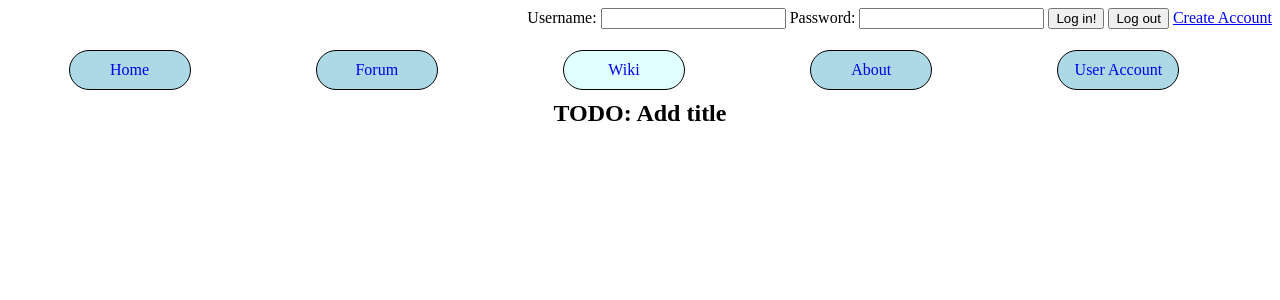
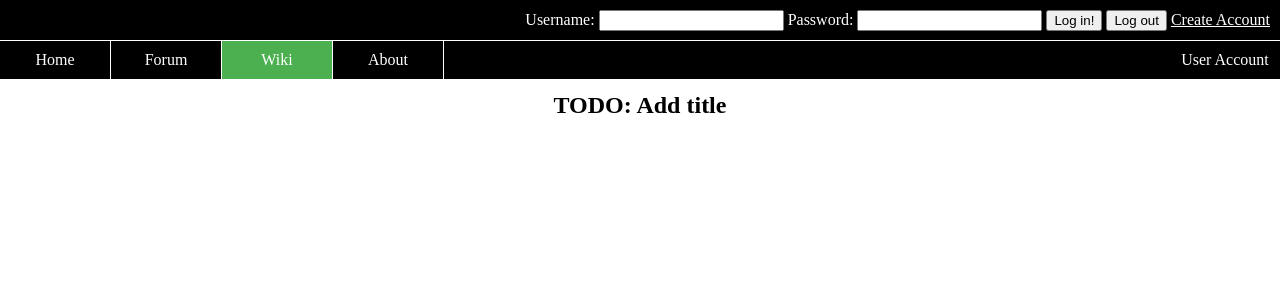
Before and after one commit to cperkin3/CSC-210-Fall-2016-Group-Project, a PHP site: page /wiki.html in a window 1280 px wide. Shown: the top 300 px of the page. Run offline with PHP 8.4, Linux system fonts and the light colour scheme.

Commit message:
Updated Css for login and nav bars

```diff
--- a/www/about.html
+++ b/www/about.html
@@ -3,6 +3,7 @@
 	<head>
 		<title>CSC 210 Project</title>
 		<link rel="stylesheet" type="text/css" href="css/nav-bar.css">
+		<link rel="stylesheet" type="text/css" href="css/login-bar.css">
 		<link rel="stylesheet" type="text/css" href="css/styles.css">
 	</head>
 	<body>
--- /dev/null
+++ b/www/css/login-bar.css
@@ -0,0 +1,21 @@
+/*
+Authors:
+TODO
+*/
+
+
+header {
+	position: fixed;
+    top: 0;
+    width: 100%;
+	margin: 0;
+	padding-top: 10px;
+	padding-bottom: 10px;
+	background-color: black;
+	color: white;
+}
+
+header a {
+	color: white;
+	padding-right: 10px;
+}
--- a/www/css/nav-bar.css
+++ b/www/css/nav-bar.css
@@ -3,52 +3,55 @@ Authors:
 TODO
 */
 
+body {
+	margin: 0;
+}
+
 nav {
+	border-top: 1px solid white;
 	position: fixed;
-    top: 50px;
+    top: 40px;
     width: 100%;
 	margin: 0;
+	padding: 0;
 }
 
 nav ul {
 	list-style-type: none;
     margin: 0;
     padding: 0;
-	/*background-color: #333;*/
+	background-color: Black;
 	width: 100%;
+	overflow: hidden;
 }
 
 nav li {
-	display: inline-block;
-	/*float: left;*/
-	margin: 0;
-	width: 19%;
-	text-align: center;
+	width: 110px;
+	float: left;
+	border-right: 1px solid white;
 }
 
 nav li:last-child {
-	/*border-right: none;*/
+	border-right: none;
+	float: right;
 }
 
 nav li a {
-	display: inline-block;
-    padding: 10px;
-	margin: 0;
-    background-color: LightBlue;
+	color: white;
+	display: block;
 	text-align: center;
+	padding: 10px 10px;
 	text-decoration: none;
+}
 
-	border-radius: 25px;
-    border: 1px solid Black;
-	width: 100px;
-    /*width: 200px;
-    height: 150px; */
+nav li a:last-child {
+	border-right: none;
 }
 
 nav li a:hover {
-    background-color: LightGreen;
+	background-color: gray;
 }
 
 nav li .current {
-	background-color: LightCyan;
+	background-color: #4CAF50;
 }
--- a/www/forum.html
+++ b/www/forum.html
@@ -3,6 +3,7 @@
 	<head>
 		<title>CSC 210 Project</title>
 		<link rel="stylesheet" type="text/css" href="css/nav-bar.css">
+		<link rel="stylesheet" type="text/css" href="css/login-bar.css">
 		<link rel="stylesheet" type="text/css" href="css/styles.css">
 	</head>
 	<body>
--- a/www/html-pages/create-account.html
+++ b/www/html-pages/create-account.html
@@ -3,6 +3,7 @@
 	<head>
 		<title>CSC 210 Project</title>
 		<link rel="stylesheet" type="text/css" href="../css/nav-bar.css">
+		<link rel="stylesheet" type="text/css" href="../css/login-bar.css">
 		<link rel="stylesheet" type="text/css" href="../css/styles.css">
 	</head>
 	<body>
--- a/www/index.html
+++ b/www/index.html
@@ -3,6 +3,7 @@
 	<head>
 		<title>CSC 210 Project</title>
 		<link rel="stylesheet" type="text/css" href="css/nav-bar.css">
+		<link rel="stylesheet" type="text/css" href="css/login-bar.css">
 		<link rel="stylesheet" type="text/css" href="css/styles.css">
 	</head>
 	<body>
--- a/www/user-account.html
+++ b/www/user-account.html
@@ -3,6 +3,7 @@
 	<head>
 		<title>CSC 210 Project</title>
 		<link rel="stylesheet" type="text/css" href="css/nav-bar.css">
+		<link rel="stylesheet" type="text/css" href="css/login-bar.css">
 		<link rel="stylesheet" type="text/css" href="css/styles.css">
 	</head>
 	<body>
--- a/www/wiki.html
+++ b/www/wiki.html
@@ -3,6 +3,7 @@
 	<head>
 		<title>CSC 210 Project</title>
 		<link rel="stylesheet" type="text/css" href="css/nav-bar.css">
+		<link rel="stylesheet" type="text/css" href="css/login-bar.css">
 		<link rel="stylesheet" type="text/css" href="css/styles.css">
 	</head>
 	<body>
```
Also changed, not shown: 3 other files.
